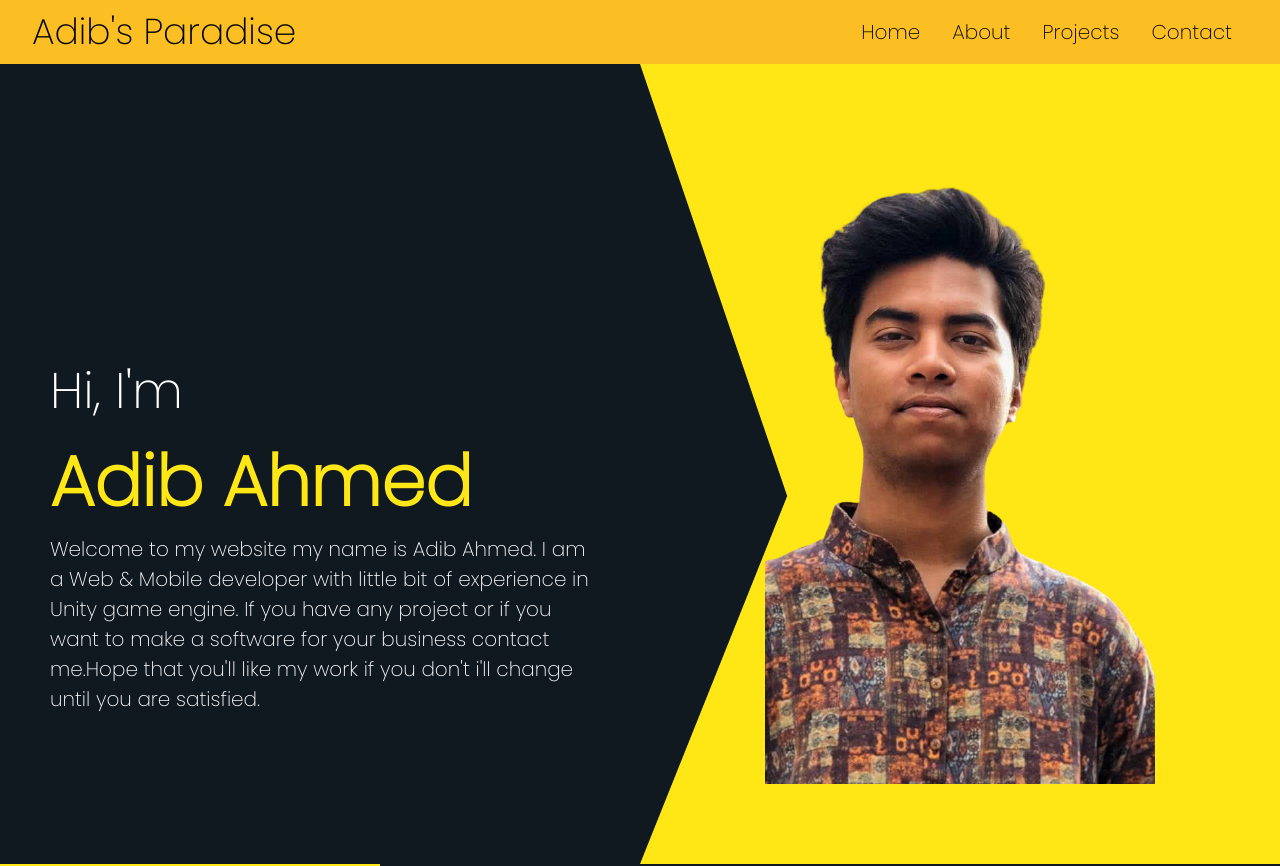
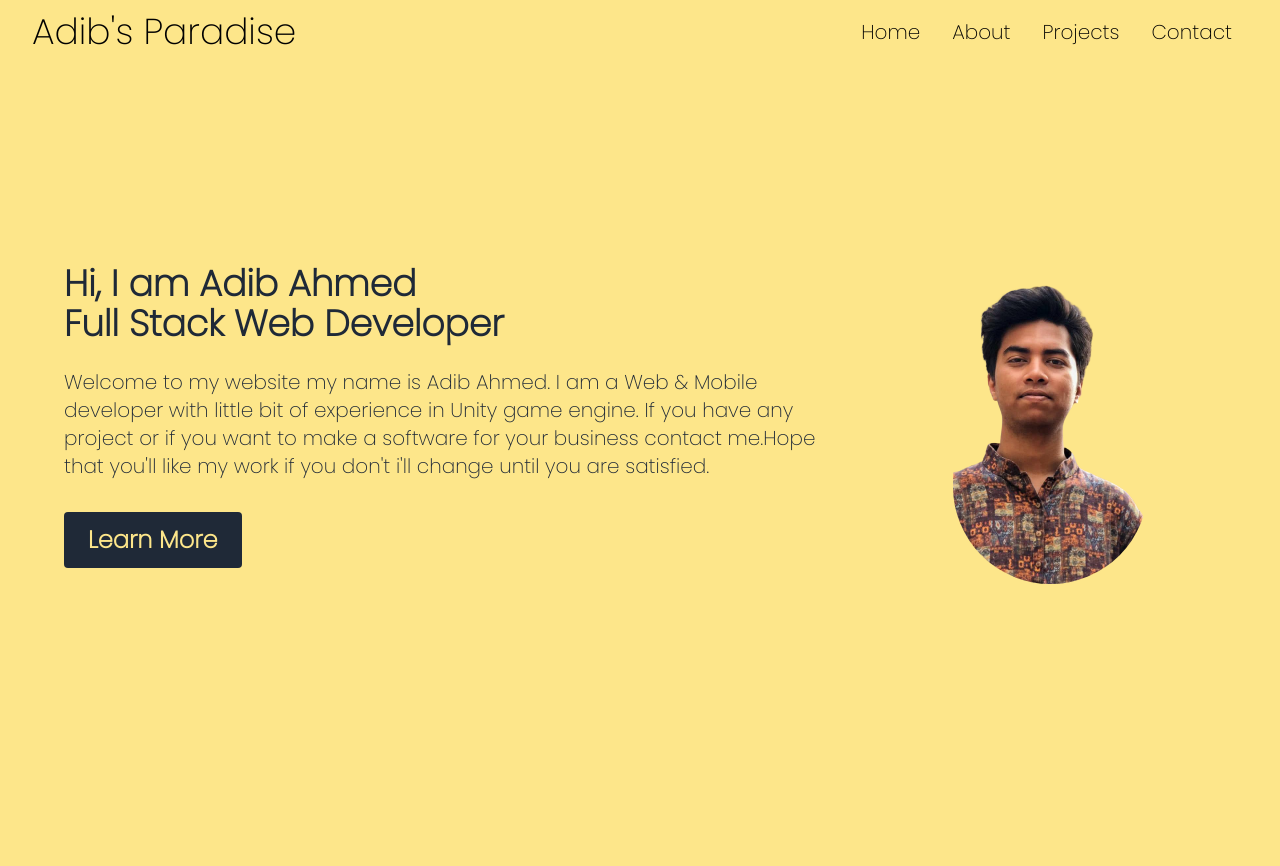
Before and after one commit to AdibAhmed317/Portfolio-reactjs, a React (Create React App) app: page / in a window 1280 px wide. Shown: the top 866 px of the page. Built offline with nearby package versions, Linux system fonts and the light colour scheme.

Commit message:
new hero section

```diff
--- a/src/components/Intro/Intro.js
+++ b/src/components/Intro/Intro.js
@@ -5,35 +5,65 @@ import ad from '../../images/ad.png';
 
 const Intro = () => {
   return (
-    <div className='intro-container'>
-      <div className='intro-left'>
-        <div className='left-wrapper'>
-          <h2 className='left-intro'>Hi, I'm </h2>
-          <h1 className='left-name'>Adib Ahmed</h1>
-          <div className='intro-title'>
-            <div className='i-title-wrapper'>
-              <div className='title-item'>Full Stack Web Developer</div>
-              <div className='title-item'>Mobile App Developer</div>
-              <div className='title-item'>Game Developer</div>
-            </div>
+    <>
+      <header className='max-h-full bg-yellow-200 p-6 grid pb-60 pt-10'>
+        <div className='mx-auto mt-8 md:mt-0 md:space-x-10 md:grid grid-cols-3 justify-center md:py-40 container'>
+          <div className='grid justify-center items-center order-1 col-span-1'>
+            <img
+              className='lg:h-80 md:h-64 h-40 rounded-full'
+              src={ad}
+              alt='logo'
+            />
           </div>
-          <div className='intro-desc'>
-            <p>
+          <div className='mt-8 md:mt-0 lg:justify-end col-span-2'>
+            <h1 className='text-4xl text-gray-800 text-center md:text-left font-bold mb-6'>
+              Hi, I am Adib Ahmed
+              <br /> Full Stack Web Developer
+            </h1>
+            <p className='text-xl text-gray-800 text-center md:text-left'>
               Welcome to my website my name is Adib Ahmed. I am a Web & Mobile
               developer with little bit of experience in Unity game engine. If
               you have any project or if you want to make a software for your
               business contact me.Hope that you'll like my work if you don't
               i'll change until you are satisfied.
             </p>
+            <button className='block mt-8 mx-auto md:mx-0 text-2xl py-3 px-6 text-yellow-200 font-semibold rounded bg-gray-800'>
+              Learn More
+            </button>
           </div>
         </div>
-      </div>
-      <div className='intro-right'>
-        <div className='i-bg'></div>
-        <img src={ad} alt='' className='i-img' />
-      </div>
-    </div>
+      </header>
+    </>
   );
 };
+export default Intro;
 
-export default Intro;
+//     <div className='intro-container'>
+//       <div className='intro-left'>
+//         <div className='left-wrapper'>
+//           <h2 className='left-intro'>Hi, I'm </h2>
+//           <h1 className='left-name'>Adib Ahmed</h1>
+//           <div className='intro-title'>
+//             <div className='i-title-wrapper'>
+//               <div className='title-item'>Full Stack Web Developer</div>
+//               <div className='title-item'>Mobile App Developer</div>
+//               <div className='title-item'>Game Developer</div>
+//             </div>
+//           </div>
+//           <div className='intro-desc'>
+//             <p>
+//               Welcome to my website my name is Adib Ahmed. I am a Web & Mobile
+//               developer with little bit of experience in Unity game engine. If
+//               you have any project or if you want to make a software for your
+//               business contact me.Hope that you'll like my work if you don't
+//               i'll change until you are satisfied.
+//             </p>
+//           </div>
+//         </div>
+//       </div>
+//       <div className='intro-right'>
+//         <div className='i-bg'></div>
+//         <img src={ad} alt='' className='i-img' />
+//       </div>
+//     </div>
+// };
--- /dev/null
+++ b/src/components/Intro/Try.js
@@ -0,0 +1,57 @@
+import React from 'react';
+
+import ad from '../../images/ad.png';
+
+const Try = () => {
+  return (
+    <>
+      <header className='max-h-full bg-white p-6 flex'>
+        <div className='container mx-auto mt-8 md:mt-0 md:space-x-10 md:grid grid-cols-3 justify-center md:py-40'>
+          <div className='grid justify-center items-center order-1 col-span-1'>
+            <img
+              className='lg:h-80 md:h-64 h-40 rounded-full'
+              src={ad}
+              alt='logo'
+            />
+          </div>
+          <div className='mt-8 md:mt-0 lg:justify-end col-span-2'>
+            <h1 className='text-4xl text-gray-800 text-center md:text-left font-bold mb-6'>
+              Hi, I am Adib Ahmed
+              <br /> Full Stack Web Developer
+            </h1>
+            <p className='text-xl text-gray-800 text-center md:text-left'>
+              Amet minim mollit non deserunt ullamco est sit aliqua dolor do
+              amet sint. Velit officia consequat duis enim velit mollit.
+              Exercitation veniam consequat sunt nostrud amet.
+            </p>
+            <button className='block mt-8 mx-auto md:mx-0 text-2xl py-3 px-6 text-red-50 font-semibold rounded bg-red-400'>
+              Learn More
+            </button>
+          </div>
+        </div>
+      </header>
+    </>
+  );
+};
+
+export default Try;
+
+//   return
+//   <>
+//     <div class="h-screen w-full bg-gray-50 flex justify-center items-center flex-col p-2">
+//         <div class="text-gray-100 shadow-lg shadow-gray-300 w-full md:w-96 h-52 bg-gradient-to-br from-gray-800 to-gray-400 p-4 rounded relative max-w-[24rem]">
+//         <p class="font-bold">Aditya Singh</p>
+//         <p class="my-1 text-sm">
+//         Frontend, Backend & <br />
+//         Devops Engineer.
+//         </p>
+//         <p class="text-sm">xxxxxxxx@xxxxx.com</p>
+//         <span class="text-lg font-extrabold absolute right-4 bottom-4">BRAND</span>
+//     </div>
+
+//     <div class="shadow-lg shadow-purple-200 p-4 w-full md:w-96 h-52 rounded bg-gradient-to-bl from-purple-300 to-blue-900 flex flex-col justify-center items-center mt-4 max-w-[24rem]">
+//     <img class="w-20 h-20 object-cover rounded-full mb-2" src="https://images.unsplash.com/photo-1534528741775-53994a69daeb?ixlib=rb-1.2.1&ixid=MnwxMjA3fDB8MHxwaG90by1wYWdlfHx8fGVufDB8fHx8&auto=format&fit=crop&w=764&q=80" alt="logo">
+//     <p class="text-gray-100 font-semibold">Aditya Singh</p>
+//     </div>
+//   </>;
+//
--- a/src/components/Landing Page/LandingPage.js
+++ b/src/components/Landing Page/LandingPage.js
@@ -2,6 +2,7 @@ import React from 'react';
 import About from '../About/About';
 import Contact from '../Contact/Contact';
 import Intro from '../Intro/Intro';
+import Try from '../Intro/Try';
 import Navbar from '../Navbar/Navbar';
 import ProductList from '../ProductList/ProductList';
 
@@ -9,6 +10,7 @@ const LandingPage = () => {
   return (
     <>
       <Navbar />
+      {/* <Try /> */}
       <Intro />
       <About />
       <ProductList />
--- a/src/components/Navbar/Dropdown.js
+++ b/src/components/Navbar/Dropdown.js
@@ -0,0 +1,23 @@
+import React from 'react';
+import { Link } from 'react-router-dom';
+
+const Dropdown = () => {
+  return (
+    <div>
+      <Link className='p-4' to='/'>
+        Home
+      </Link>
+      <Link className='p-4' to='/about'>
+        About
+      </Link>
+      <Link className='p-4' to='/projects'>
+        Projects
+      </Link>
+      <Link className='p-4' to='/contact'>
+        Contact
+      </Link>
+    </div>
+  );
+};
+
+export default Dropdown;
--- a/src/components/Navbar/Navbar.js
+++ b/src/components/Navbar/Navbar.js
@@ -3,7 +3,7 @@ import { Link } from 'react-router-dom';
 
 const Navbar = () => {
   return (
-    <nav className='bg-yellow-400 flex justify-between items-center h-16 text-black text-xl font-medium'>
+    <nav className='bg-yellow-200 flex justify-between items-center h-16 text-black text-xl font-medium'>
       <Link to='/' className='pl-8 font-normal text-4xl'>
         Adib's Paradise
       </Link>
```
